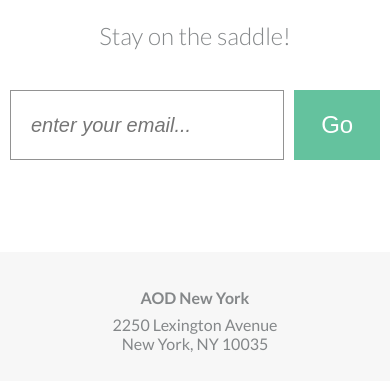
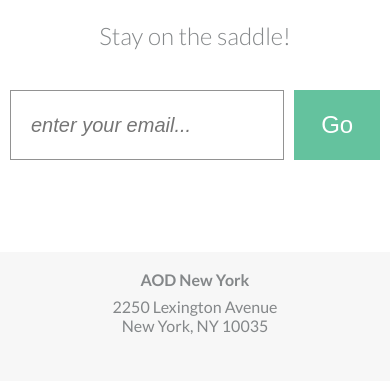
Before and after one commit to TC-Code/YEBO-Bicycle-Theme-TC, a plain HTML site: page index.html in a window 390 px wide. Shown: the part 8175-8556 px from the top of the page. Drawn offline with Linux system fonts and the light colour scheme.

Commit message:
Fix footer

```diff
--- a/css/style.css
+++ b/css/style.css
@@ -952,6 +952,7 @@ footer img {
     align-content: center;
   }
 
+  footer .address div:first-of-type,
   .center-vh {
     position: static;
     transform: none;
```
